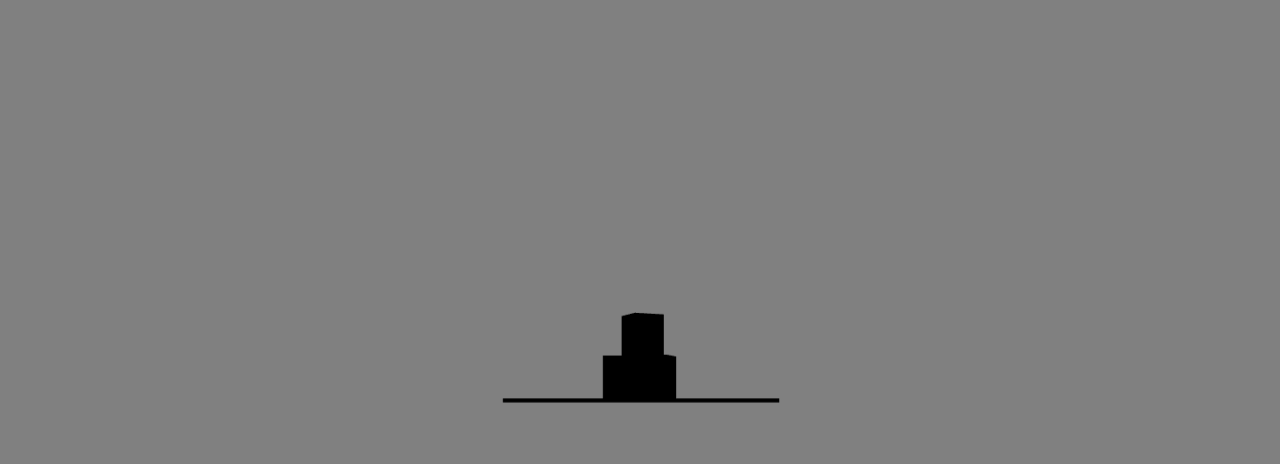
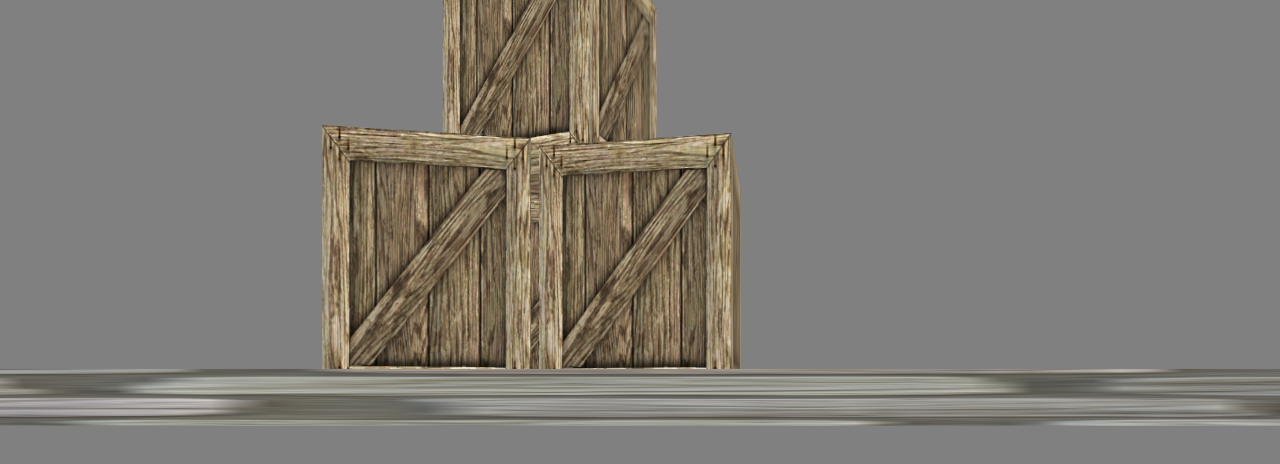
Before and after one commit to philbrookes/webgl-engine, a plain HTML site: page public/index.html in a window 1280 px wide. Drawn offline with Linux system fonts and the light colour scheme.

Commit message:
fixed texture bug

```diff
--- a/public/Game/Collection.js
+++ b/public/Game/Collection.js
@@ -137,7 +137,7 @@ Collection.prototype.load = function(){
 
             currentObject.textureSize = 2;
             currentObject.colorNum = 0;
-            currentObject.listType = this.renderer.engine.gl.TRIANGLE_STRIP;
+            currentObject.listType = this.renderer.engine.gl.TRIANGLES;
 
             var values = line.split(" ");
             for(var ind in values){
--- a/public/Game/Renderable.js
+++ b/public/Game/Renderable.js
@@ -27,7 +27,7 @@ Renderable.prototype.addTextureVertice = function(vertice){
 Renderable.prototype.handleLoadedTexture = function(texture){
     var gl = this.renderer.engine.gl;
     gl.bindTexture(gl.TEXTURE_2D, texture);
-    gl.pixelStorei(gl.UNPACK_FLIP_Y_WEBGL, true);
+    //gl.pixelStorei(gl.UNPACK_FLIP_Y_WEBGL, false);
     gl.texImage2D(gl.TEXTURE_2D, 0, gl.RGBA, gl.RGBA, gl.UNSIGNED_BYTE, texture.image);
     gl.texParameteri(gl.TEXTURE_2D, gl.TEXTURE_MAG_FILTER, gl.LINEAR);
     gl.texParameteri(gl.TEXTURE_2D, gl.TEXTURE_MIN_FILTER, gl.LINEAR_MIPMAP_NEAREST);
@@ -63,18 +63,19 @@ Renderable.prototype.prepareMatrix = function(renderer){
 
 Renderable.prototype.draw = function(renderer) {
     var gl = renderer.engine.gl;
-    gl.bindBuffer(gl.ARRAY_BUFFER, this.vertexPositionBuffer);
-    gl.vertexAttribPointer(renderer.engine.shaderProgram.vertexPositionAttribute, this.vertexPositionBuffer.itemSize, gl.FLOAT, false, 0, 0);
 
     gl.bindBuffer(gl.ARRAY_BUFFER, this.vertexTextureCoordBuffer);
-    gl.vertexAttribPointer(renderer.engine.shaderProgram.textureCoordAttribute, this.vertexTextureCoordBuffer.itemSize, gl.FLOAT, false, 0, 0);
+    gl.vertexAttribPointer(renderer.engine.shaderProgram.textureCoordAttribute, 2, gl.FLOAT, false, 0, 0);
 
-//    gl.activeTexture(gl.TEXTURE0);
+    gl.activeTexture(gl.TEXTURE0);
     gl.bindTexture(gl.TEXTURE_2D, this.texture);
-//    gl.uniform1i(renderer.engine.shaderProgram.samplerUniform, 0);
+    gl.uniform1i(renderer.engine.shaderProgram.samplerUniform, 0);
+
+    gl.bindBuffer(gl.ARRAY_BUFFER, this.vertexPositionBuffer);
+    gl.vertexAttribPointer(renderer.engine.shaderProgram.vertexPositionAttribute, 3, gl.FLOAT, false, 0, 0);
 
     renderer.setMatrixUniforms();
-    gl.drawArrays(this.listType, 0, this.vertexTextureCoordBuffer.numItems);
+    gl.drawArrays(this.listType, 0, this.vertexPositionBuffer.numItems);
 }
 
 Renderable.prototype.initBuffer = function(renderer) {
--- a/public/index.html
+++ b/public/index.html
@@ -53,7 +53,7 @@
                 engine.renderer.camera.lookAt(0, 0, 0);
                 engine.renderer.camera.x = 0;
                 engine.renderer.camera.y = 0;
-                engine.renderer.camera.z = 45;
+                engine.renderer.camera.z = 8;
 
                 canvas.onmousedown = handleMouseDown;
                 document.onmouseup = handleMouseUp;
```
Also changed, not shown: public/objects/Collector/Collector.mtl, public/objects/Collector/Collector.obj, public/objects/Collector/cobblestones.jpg (added), 3 other files.
